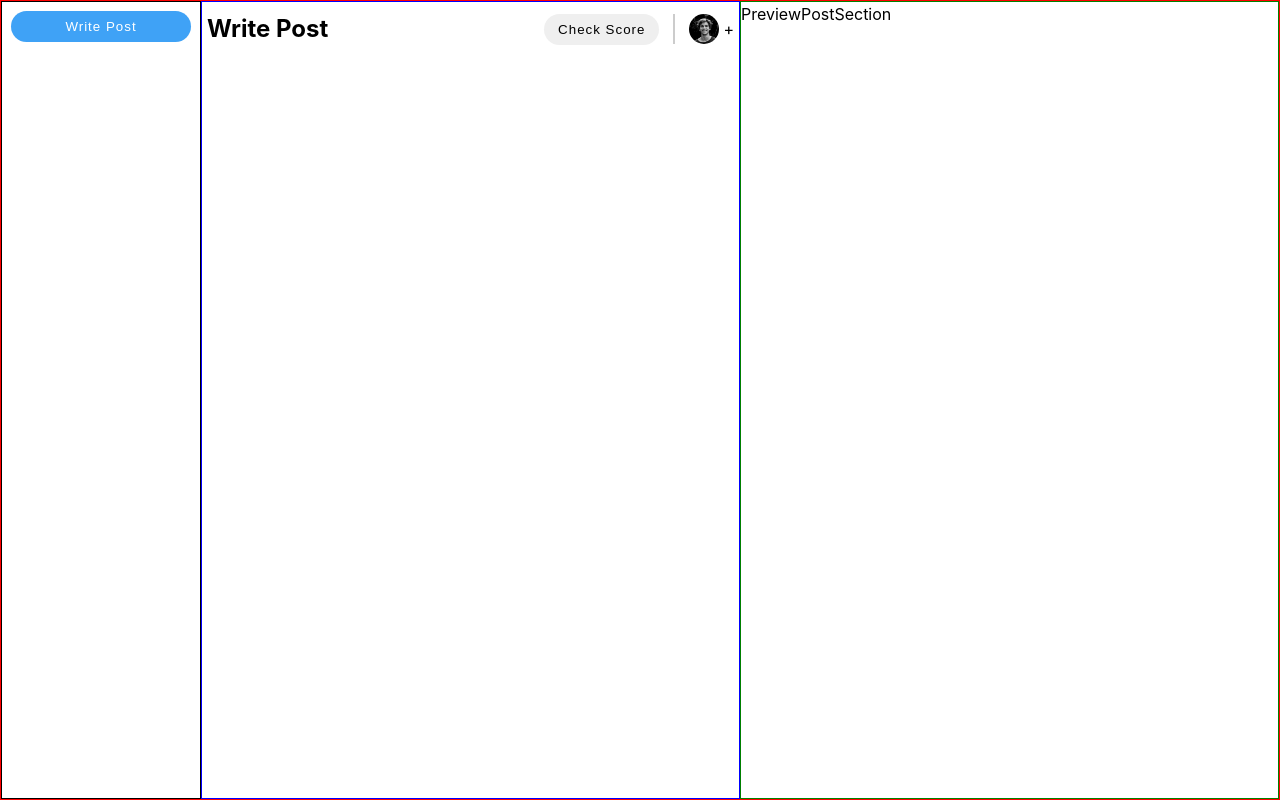
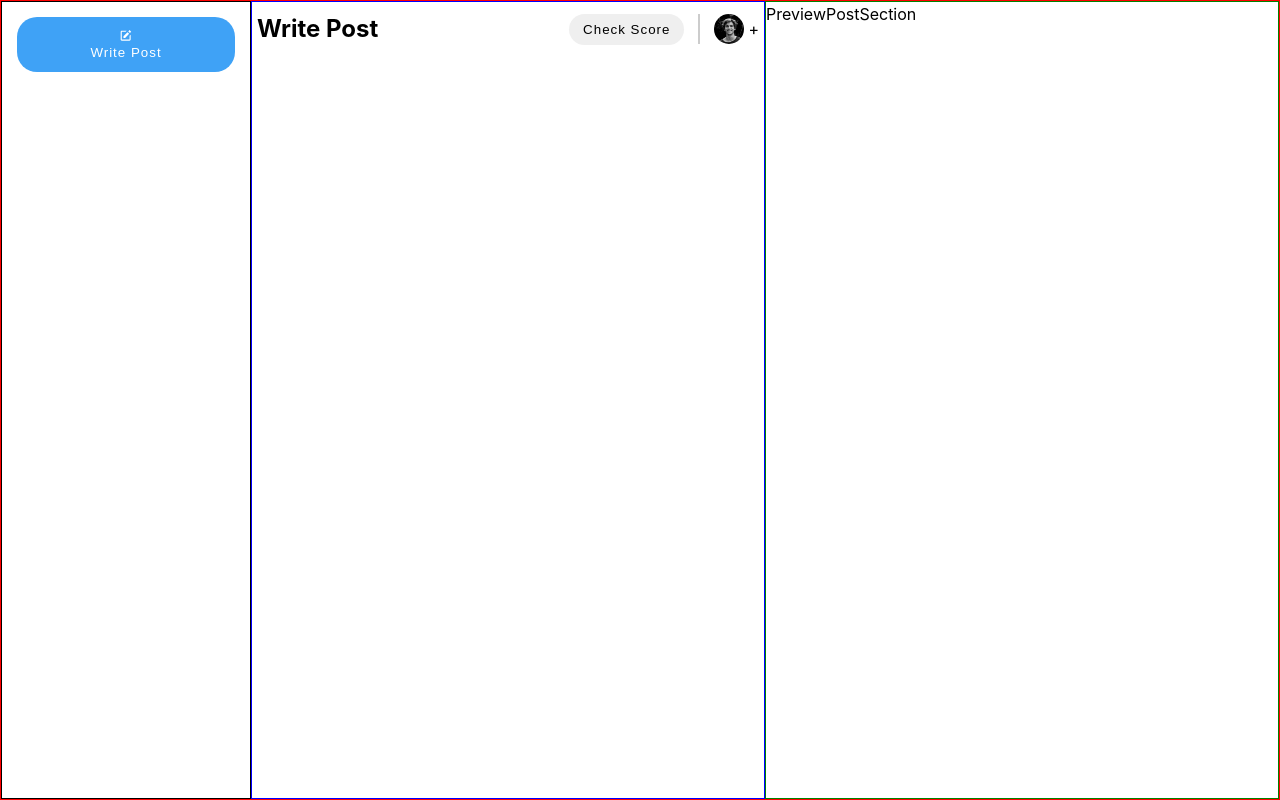
Before and after one commit to ankit-pandey-14/text-editor, a React (Vite) app: page / in a window 1280 px wide. Built offline with nearby package versions, Linux system fonts and the light colour scheme.

Commit message:
feature1: sidebar additions

```diff
--- a/package.json
+++ b/package.json
@@ -11,7 +11,8 @@
   },
   "dependencies": {
     "react": "^18.3.1",
-    "react-dom": "^18.3.1"
+    "react-dom": "^18.3.1",
+    "react-icons": "^5.4.0"
   },
   "devDependencies": {
     "@eslint/js": "^9.17.0",
--- a/src/components/customIconImage/index.jsx
+++ b/src/components/customIconImage/index.jsx
@@ -1,5 +1,14 @@
 import { memo } from 'react';
 import '../../styles/components/image.css';
+
+// importing of all icons
+import { BiSolidEdit } from "react-icons/bi";
+
+
+// list of icons
+const iconObj = {
+    edit: <BiSolidEdit />,
+};
 
 
 const CustomIconImage = ({ icon, imageSrc, altText, tooltip, onClick, classes }) => {
@@ -9,11 +18,18 @@ const CustomIconImage = ({ icon, imageSrc, altText, tooltip, onClick, classes })
             title={tooltip}
             onClick={onClick || (() => {})}
         >
-            <img
-                src={ icon || imageSrc }
-                alt={altText}
-                loading='lazy'
-            />
+            {
+                icon
+                ? iconObj?.[icon]
+                : (
+                    <img
+                        src={imageSrc}
+                        alt={altText}
+                        loading='lazy'
+                    />
+                )
+
+            }
         </div>
     );
 };
--- a/src/components/customText/index.jsx
+++ b/src/components/customText/index.jsx
@@ -1,14 +1,15 @@
 import { memo } from "react"
 import CustomIconImage from "../customIconImage";
 
-function CustomText({leftICon, rightIcon, leftAltText, rightAltText, text}){
+function CustomText({leftIcon, rightIcon, leftAltText, rightAltText, tooltip, text}){
     return (
         <div>
             {
-                leftICon ?
+                leftIcon ?
                 <CustomIconImage
-                    icon={leftICon}
-                    altText={leftAltText}
+                    icon={leftIcon}
+                    tooltip={tooltip}
+                    altText={leftAltText || ''}
                     onClick={()=>{}}
                 />
                 : null
@@ -18,7 +19,8 @@ function CustomText({leftICon, rightIcon, leftAltText, rightAltText, text}){
                 rightIcon ?
                 <CustomIconImage
                     icon={rightIcon}
-                    altText={rightAltText}
+                    tooltip={tooltip}
+                    altText={rightAltText || ''}
                     onClick={()=>{}}
                 />
                 : null
--- a/src/components/sidebar/index.jsx
+++ b/src/components/sidebar/index.jsx
@@ -1,6 +1,7 @@
 import { memo } from "react";
 import '../../styles/components/sidebar.css';
 import CustomButton from "../customButton";
+import CustomText from "../customText";
 
 const SideBar = () => {
     return (
@@ -8,11 +9,18 @@ const SideBar = () => {
             {/* Sidebar */}
 
             <CustomButton
-                title={'Write Post'}
+                title={
+                    <CustomText
+                        leftIcon={'edit'}
+                        tooltip={'Edit Icon'}
+                        text={'Write Post'}
+                    />
+                }
                 onClick={() => {}}
                 type="primary"
-                classes={'d-block'}
+                classes={'d-block write-post-btn'}
             />
+
         </aside>
     );
 };
--- a/src/styles/components/sidebar.css
+++ b/src/styles/components/sidebar.css
@@ -1,4 +1,9 @@
 .side-bar {
     border: 1px solid black;
-    padding: 9px;
+    padding: 15px;
 }
+
+.side-bar .write-post-btn {
+    padding: 12px 14px;
+    border-radius: 20px;
+}
--- a/src/styles/screen/home.css
+++ b/src/styles/screen/home.css
@@ -1,6 +1,6 @@
 .home-screen {
     border: 1px solid red;
-    grid-template-columns: 200px 1fr 1fr;
+    grid-template-columns: 250px 1fr 1fr;
     height: 100%;
 }
 
```
Also changed, not shown: 1 other file (tests, documents, lock files or other folders).
